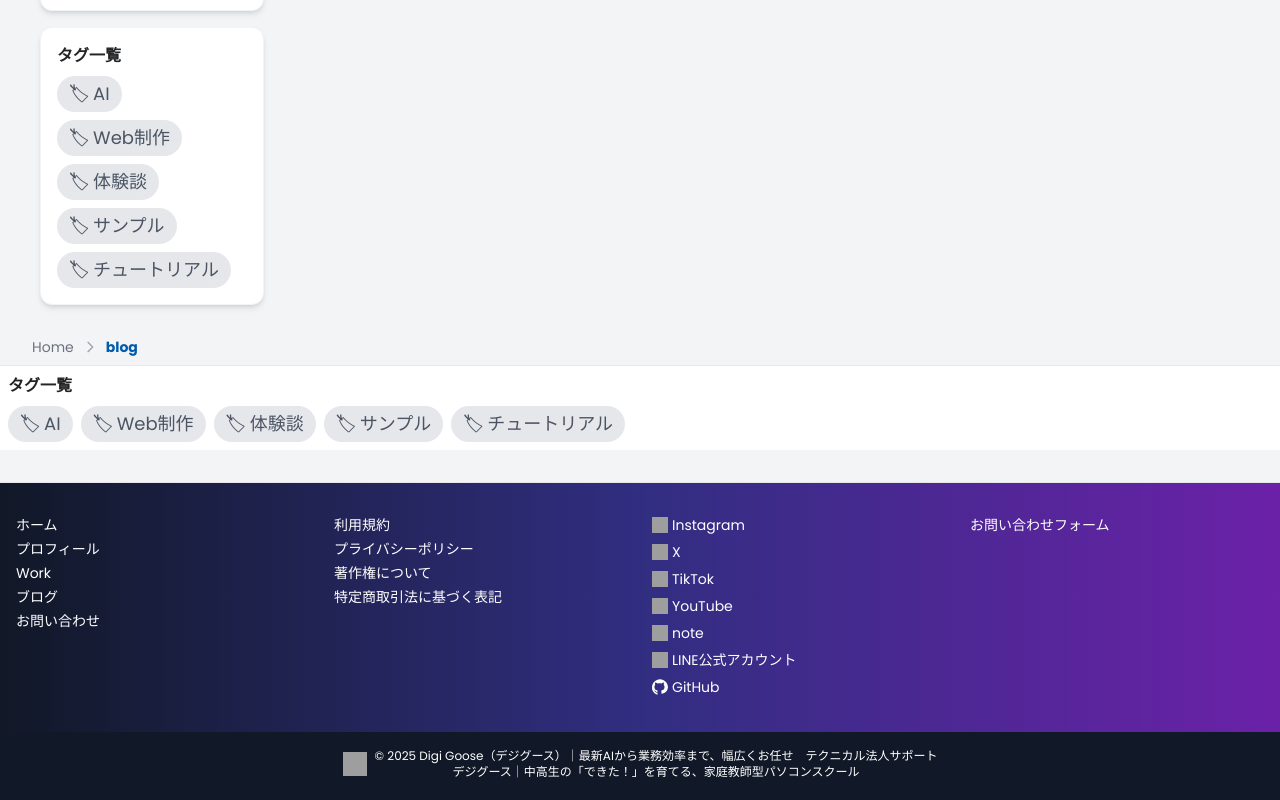
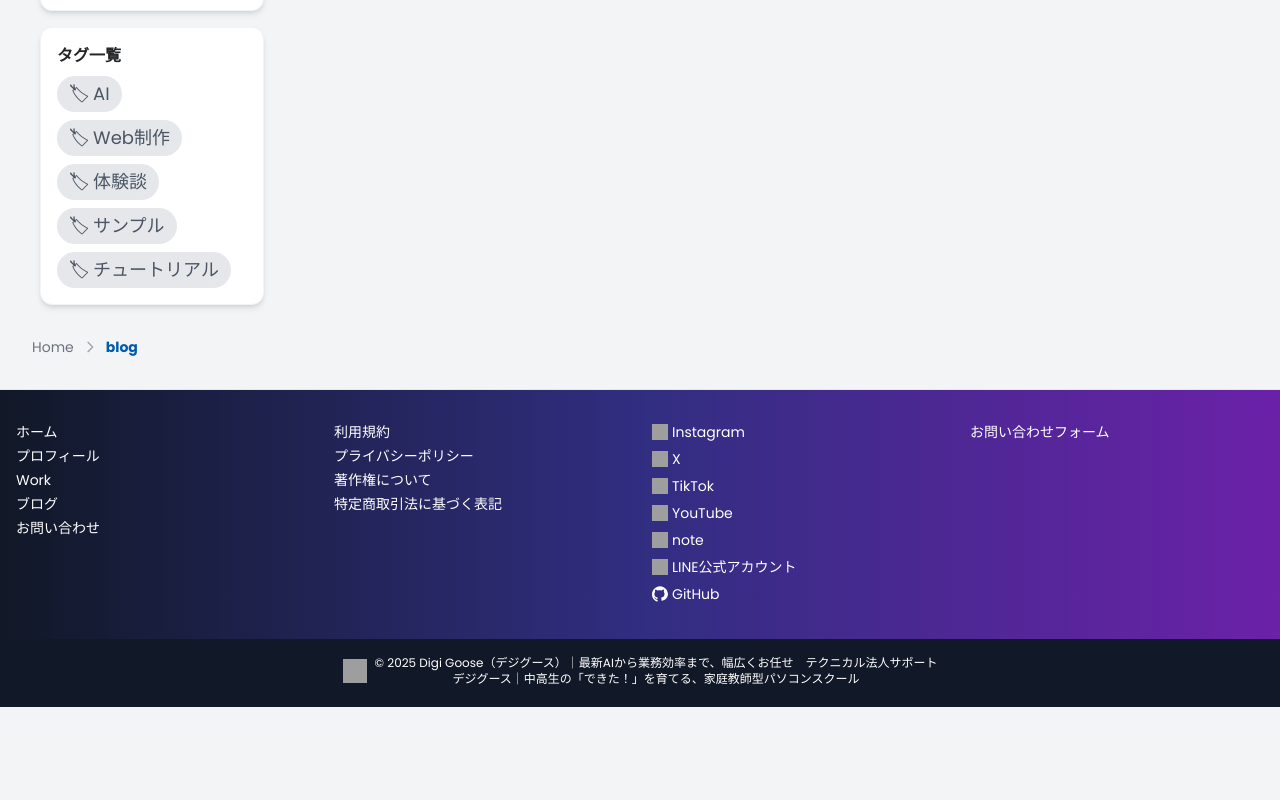
Before and after one commit to maruyamamasaya/Portfolio, a Next.js app: page /blog in a window 1280 px wide. Shown: the part 677-1477 px from the top of the page. After the commit the page ends 1384 px from the top, so only its background shows below. Built offline with nearby package versions, Linux system fonts and the light colour scheme; grey boxes are pictures that could not be loaded.

Commit message:
refactor: inline tag list wrapper

```diff
--- a/src/app/components/TagListHeader.tsx
+++ b/src/app/components/TagListHeader.tsx
@@ -8,7 +8,13 @@ interface Props {
 
 export default function TagListHeader({ tagCounts }: Props) {
   const pathname = usePathname();
-  const show = pathname === '/' || pathname === '/blog';
+  const show = pathname === '/';
   if (!show) return null;
-  return <TagListClient tagCounts={tagCounts} />;
+  return (
+    <div className="bg-white dark:bg-gray-700 border-t border-gray-200 dark:border-gray-700">
+      <div className="container mx-auto p-2">
+        <TagListClient tagCounts={tagCounts} />
+      </div>
+    </div>
+  );
 }
--- a/src/app/layout.tsx
+++ b/src/app/layout.tsx
@@ -49,11 +49,7 @@ export default async function RootLayout({
               <Breadcrumbs />
             </main>
           </PageTransition>
-          <div className="bg-white dark:bg-gray-700 border-t border-gray-200 dark:border-gray-700">
-            <div className="container mx-auto p-2">
-              <TagListHeader tagCounts={displayCounts} />
-            </div>
-          </div>
+          <TagListHeader tagCounts={displayCounts} />
           <Footer />
           <BottomNav />
         </ThemeProvider>
```
